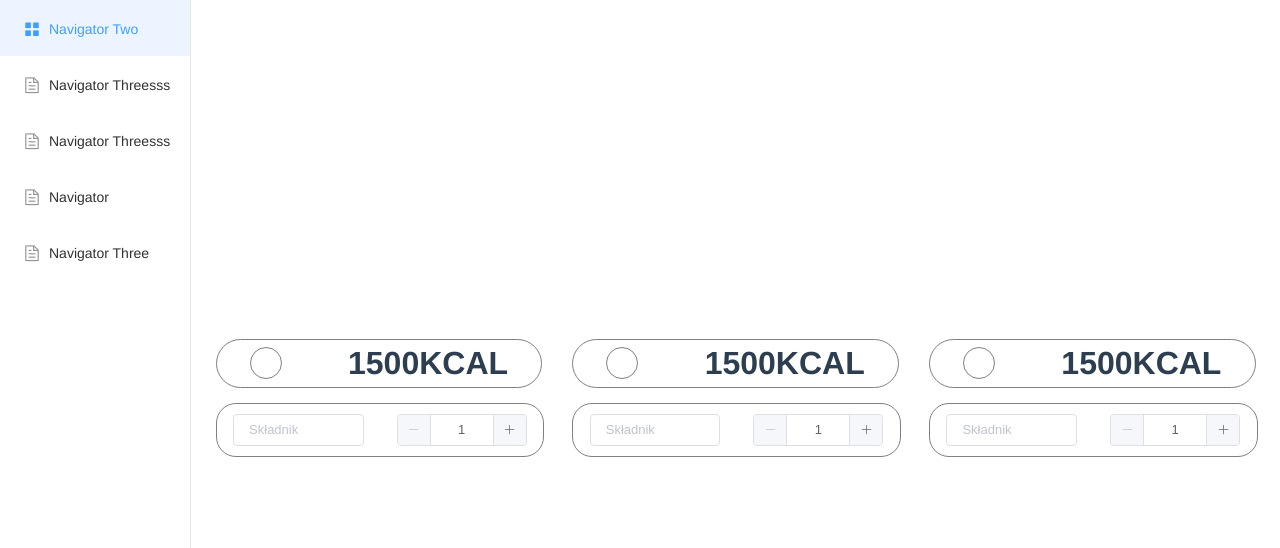
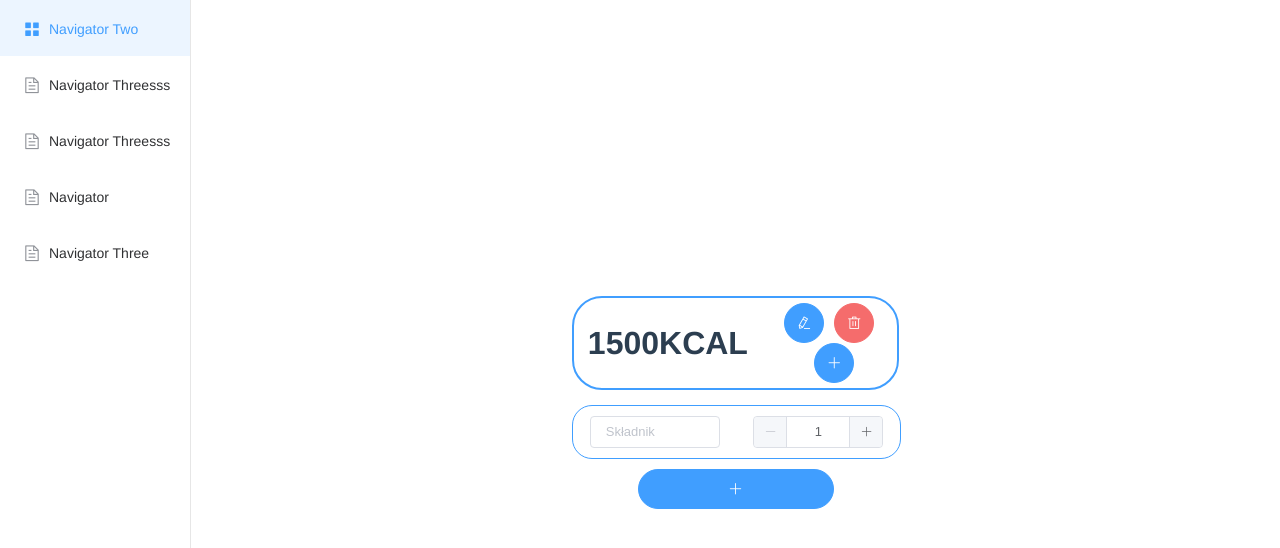
Before and after one commit to Michal-Kozak/Catering-System, a Vue app: page / in a window 1280 px wide. Shown: the top 548 px of the page. Built offline with nearby package versions, Linux system fonts and the light colour scheme.

Commit message:
Add - Diet calculaotr - buttons to add lists & tasks

```diff
--- a/src/components/board.vue
+++ b/src/components/board.vue
@@ -1,7 +1,10 @@
 <template>
   <div class="board">
+
   <sideMenu> </sideMenu>
+
   <dietList> </dietList>
+
       </div>
 </template>
 
--- a/src/components/dietList.vue
+++ b/src/components/dietList.vue
@@ -1,32 +1,32 @@
 
 <template>
     <div class="calculator">
+
         <div class="calculator__row">
+
             <div class="calculator__type">
-            <div class="diet_qty">
+
+                <div class="list__name">
+           <h1>1500KCAL</h1>
+                </div>
+           <div >
+               <el-button type="primary" icon="el-icon-edit" circle></el-button>
+                <el-button type="danger" icon="el-icon-delete" circle></el-button>
+                <el-button type="primary" icon="el-icon-plus" circle></el-button>
             </div>
-           <h1>1500KCAL</h1>
             </div>
+
             <dietitem> </dietitem>
+             <div class="addTask__button">
+              <el-button type="primary" icon="el-icon-plus" round style="width:60%;"></el-button>
+              </div>
+
         </div>
 
-           <div class="calculator__row">
-            <div class="calculator__type">
-            <div class="diet_qty">
-            </div>
-           <h1>1500KCAL</h1>
-            </div>
-            <dietitem> </dietitem>
-        </div>
-          <div class="calculator__row">
-            <div class="calculator__type">
-            <div class="diet_qty">
-            </div>
-           <h1>1500KCAL</h1>
-            </div>
-            <dietitem> </dietitem>
-        </div>
+
+
     </div>
+
 </template>
 
 
@@ -60,12 +60,23 @@ p{
     height: 5%;
     padding: 5px 0px 5px 0px;
     margin:5px 0px 5px 0px;
-    border: 1px solid grey;
+    border: 2px solid #409EFF;
     border-radius: 30px;
     display: flex;
-    justify-content: space-around;
+    justify-content: center ;
     align-items:center;
 
+}
+.diet__qty{
+    width: 35px;
+    height: 30px;
+    padding: 1px;
+    text-align: center;
+    border: 2px solid #409EFF;
+    border-radius: 50%;
+}
+.list__name{
+    width: 60%;
 }
 .calculator__type h1{
     margin: 0;
@@ -73,7 +84,7 @@ p{
 .diet_qty{
     width: 30px;
     height: 30px;
-    border: 1px solid grey;
+    border: 2px solid #409EFF;
     border-radius: 50%;
 
 
@@ -84,7 +95,7 @@ p{
     width: 100%;
     margin: 10px 0px 10px 0px;
     padding: 10px 0px 10px 0px;
-    border: 1px solid grey;
+    border: 1px solid #409EFF;
     border-radius: 20px;
 
 }
@@ -95,9 +106,14 @@ p{
 }
 .product__qty{
     width: 60%;
-    border: 1px solid grey;
+    border: 2px solid #409EFF;
     border-radius: 30px;
 
 }
+.addTask__button{
+    display: flex;
+    justify-content: center;
+    align-items: center;
+}
 
 </style>
```
